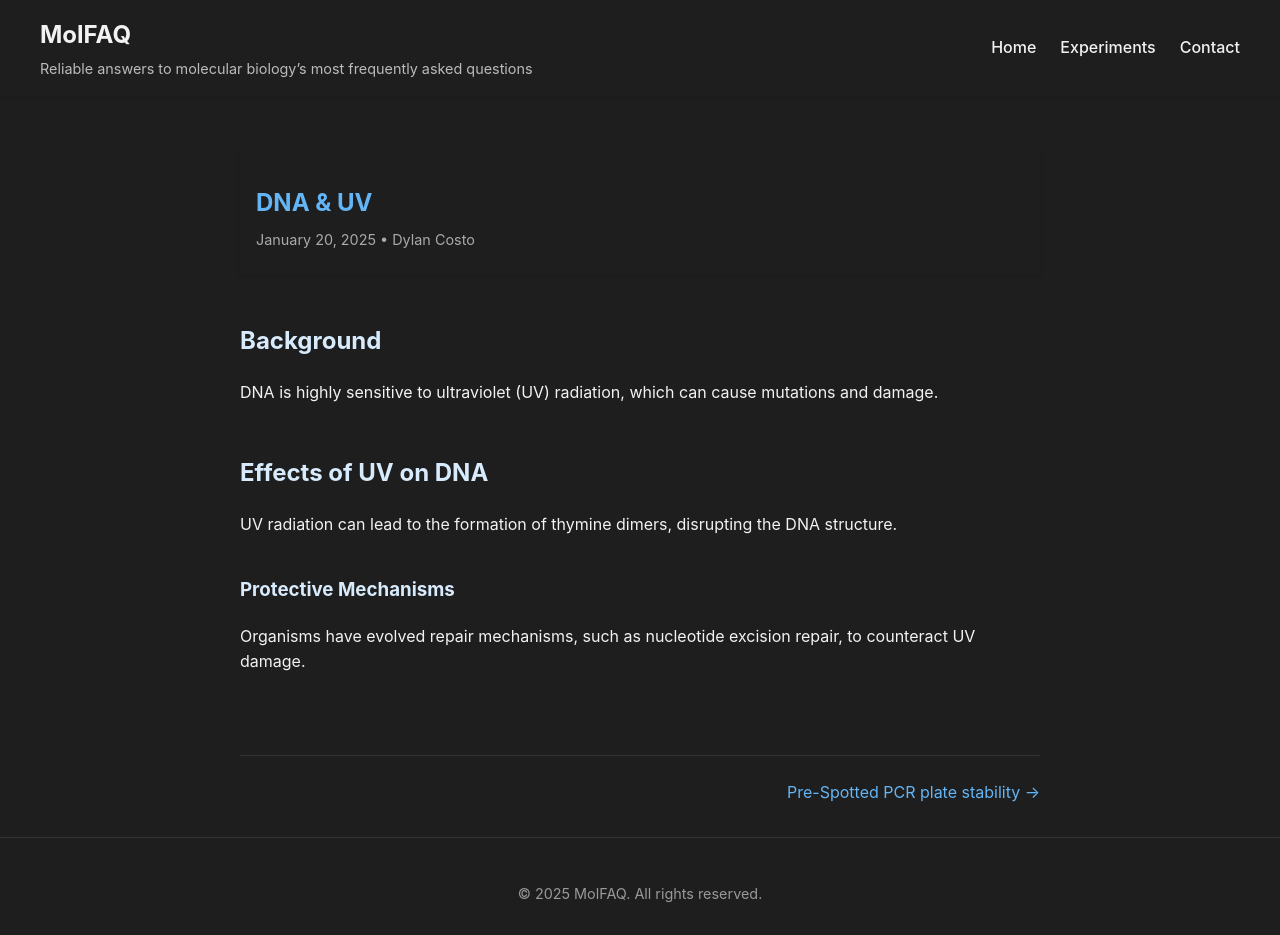
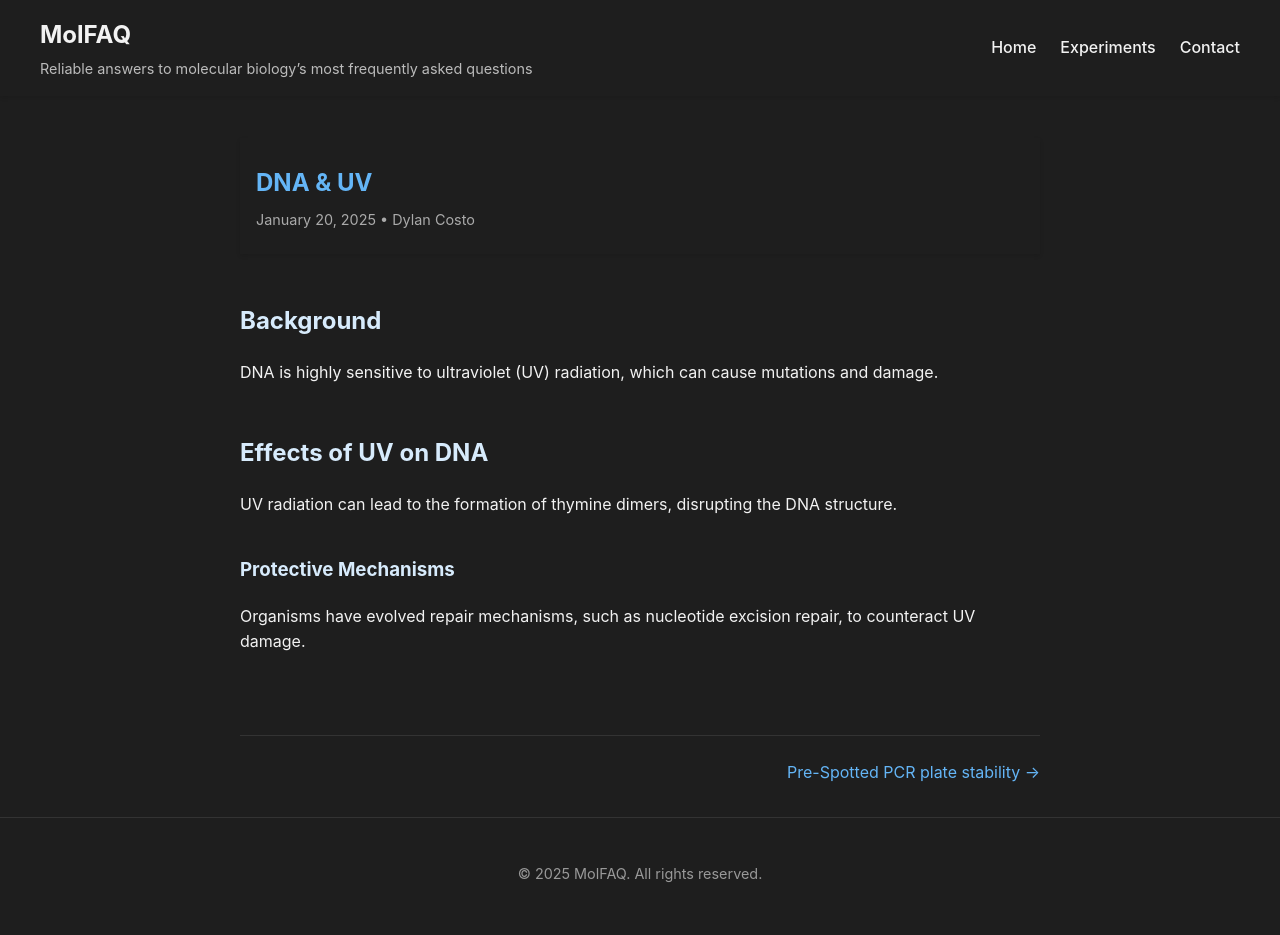
Before and after one commit to DylanCosto/DylanCosto.github.io, a Jekyll site: the page built from _posts/2025-01-20-DNA-UV-Interactions.md, in a window 1280 px wide. Built offline with Jekyll 4.4.1, drawn with Linux system fonts in a browser that asks for light colours.

Commit message:
Further reduce padding and margin in post layout for enhanced visual consistency

```diff
--- a/_layouts/post.html
+++ b/_layouts/post.html
@@ -43,14 +43,14 @@ layout: default
 <style>
   /* Add significant padding at the top to prevent overlap */
   .post {
-    padding-top: 20px; /* Reduced from 50px */
+    padding-top: 10px; /* Reduced from 50px */
   }
 
   .post-header {
     margin-bottom: 2em;
   }
   .post-title {
-    margin-top: 20px; /* Reduced from 60px */
+    margin-top: 10px; /* Reduced from 60px */
   }
   .post-title {
     margin-bottom: 0.2em;
```
